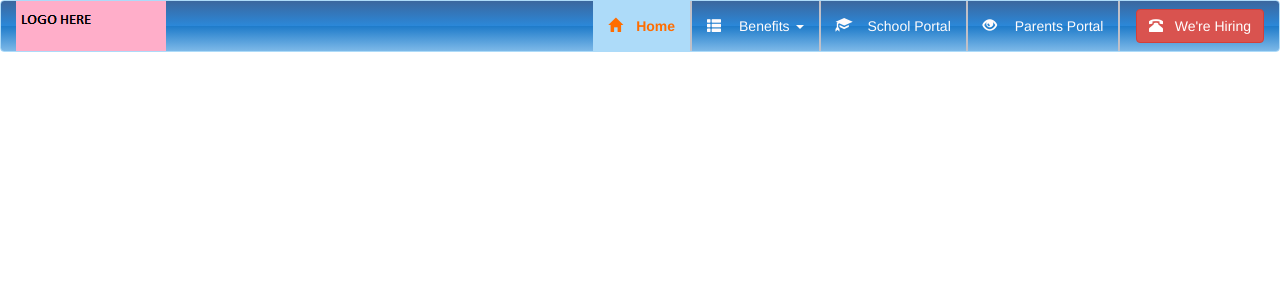
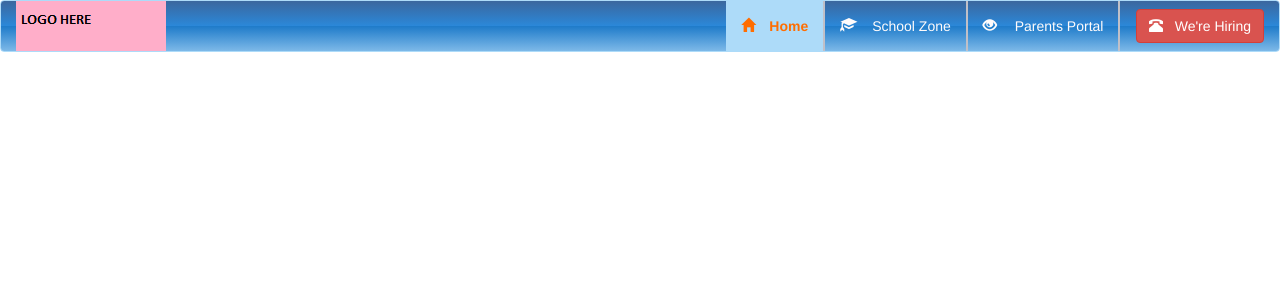
Before and after one commit to ABHIJEET-SRIDHAR-M/ScoolLife-GitHub, a PHP site: page / in a window 1280 px wide. Shown: the top 300 px of the page. Run offline with PHP 8.4, Linux system fonts and the light colour scheme.

Commit message:
Changes in Navbar.php
Removed Benefits and some petty navbar changes

```diff
--- a/common_files/Navbar.php
+++ b/common_files/Navbar.php
@@ -15,6 +15,8 @@
     <div class="collapse navbar-collapse" id="myNavbar">
       <ul class="nav navbar-nav navbar-right">
         <li class="active"><a href="#"><span class="glyphicon glyphicon-home">&nbsp </span>Home</a></li>
+
+		<!--  Removing The dropdown menu (Benefits).(Added this in Home Page.)
         <li class="dropdown">
 			<a class="dropdown-toggle" data-toggle="dropdown" href="#"><span class="glyphicon glyphicon-th-list">&nbsp </span> Benefits <span class="caret"></span></a>
 			<ul class="dropdown-menu">
@@ -23,7 +25,8 @@
 				<li><a href="#"><span class="glyphicon glyphicon-shopping-cart">&nbsp </span>To Parents</a></li>
 			</ul>
         </li>
-        <li><a href="#"><span class="glyphicon glyphicon-education">&nbsp </span>School Portal </a></li>
+		-->
+        <li><a href="#"><span class="glyphicon glyphicon-education">&nbsp </span>School Zone </a></li>
         <li><a href="#"><span class="glyphicon glyphicon-eye-open">&nbsp </span> Parents Portal </a></li>
 
 		<li>&nbsp &nbsp <button class="btn btn-danger navbar-btn"><span class="glyphicon glyphicon-phone-alt"> </span> &nbsp We're Hiring</button></li>
```
Lines whose indentation alone changed are shown as unchanged.
